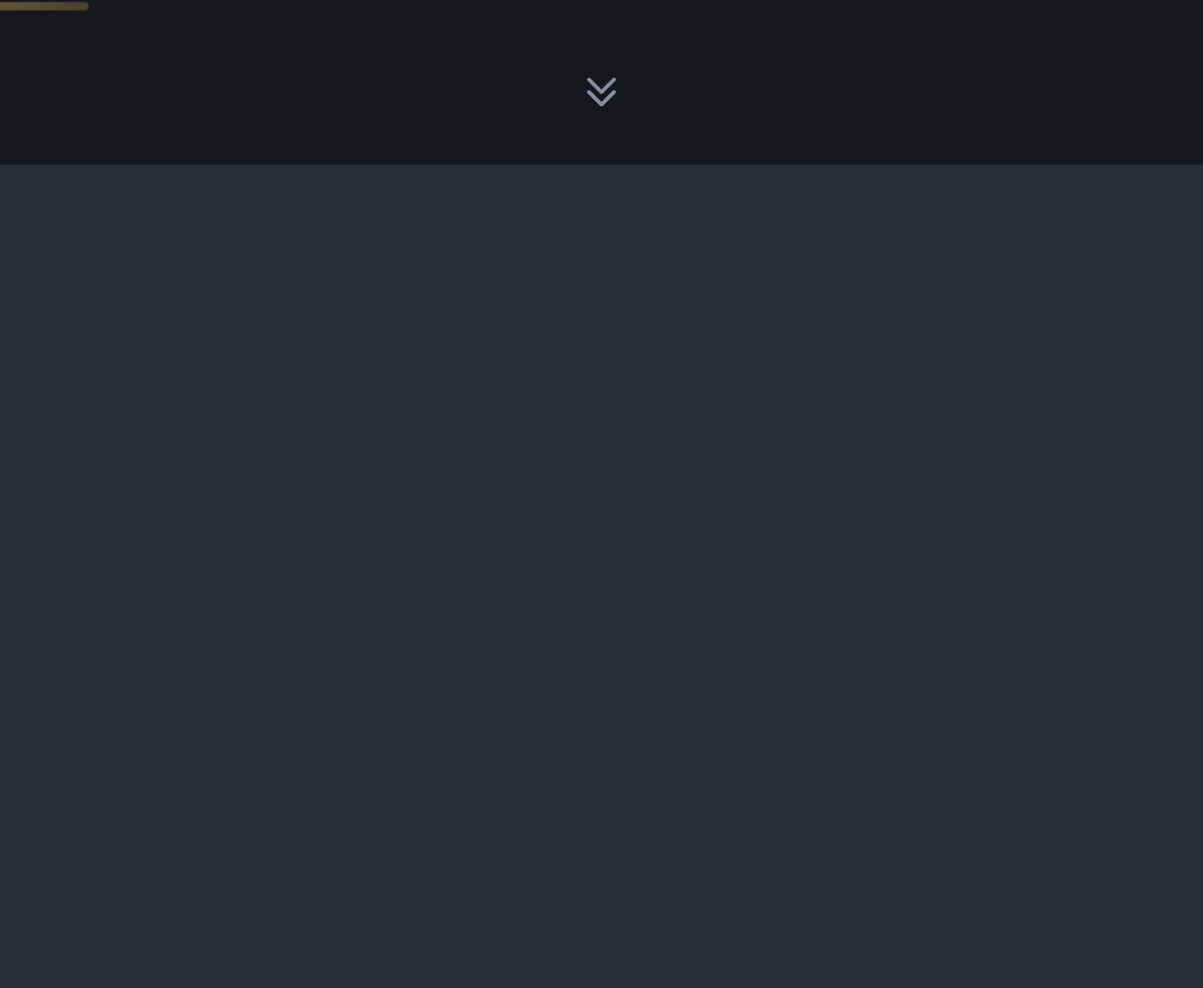
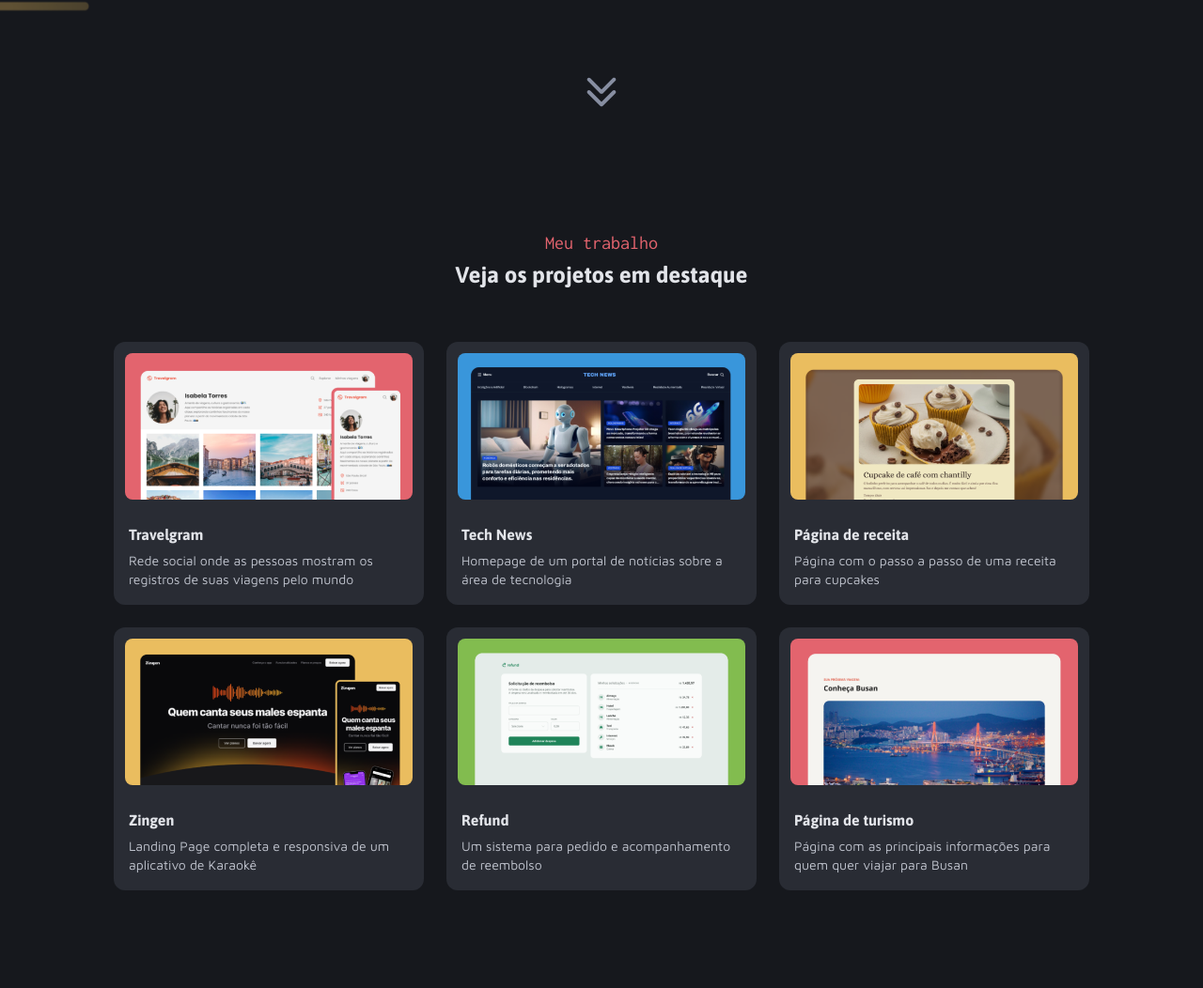
Before and after one commit to victorozoterio/portfolio, a plain HTML site: page index.html in a window 1280 px wide. Shown: the part 575-1627 px from the top of the page at 94% size. Before the commit the page ends 800 px from the top, so only its background shows below. Drawn offline with Linux system fonts and the light colour scheme.

Commit message:
feat: implementando a seção projects

```diff
--- a/index.html
+++ b/index.html
@@ -20,7 +20,7 @@
                 <div id="content">
                     <img src="assets/icons/Avatar.svg" alt="Imagem de Victor Ozoterio">
 
-                    <h3>Hello World! Meu nome é <span class="red">Victor Ozoterio</span> e sou um</h3>
+                    <h4>Hello World! Meu nome é <span class="red">Victor Ozoterio</span> e sou um</h4>
                     <h1>Desenvolvedor Fullstack</h1>
                     <p>Transformo necessidades em aplicações reais, evolventes e funcionais. Desenvolvo sistemas através da minha paixão pela tecnologia, contribuindo com soluções inovadoras e eficazes para desafios complexos.</p>
                 </div>
@@ -57,6 +57,57 @@
                 <img src="assets/icons/Double_Arrow.svg" alt="Imagem de fundo da intro">
             </div>
         </section>
+
+        <section id="projects">
+            <h4 class="red">Meu trabalho</h4>
+            <h2>Veja os projetos em destaque</h2>
+
+            <div id="collection">
+                <div>
+                    <figure>
+                        <img src="assets/images/Thumbnail_Project-01.png" alt="Projeto Travelgram">
+                        <h3>Travelgram</h3>
+                        <p>Rede social onde as pessoas mostram os registros de suas viagens pelo mundo</p>
+                    </figure>
+                </div>
+                <div>
+                    <figure>
+                        <img src="assets/images/Thumbnail_Project-02.png" alt="Projeto Tech News">
+                        <h3>Tech News</h3>
+                        <p>Homepage de um portal de notícias sobre a área de tecnologia</p>
+                    </figure>
+                </div>
+                <div>
+                    <figure>
+                        <img src="assets/images/Thumbnail_Project-03.png" alt="Projeto Página de receita">
+                        <h3>Página de receita</h3>
+                        <p>Página com o passo a passo de uma receita para cupcakes</p>
+                    </figure>
+                </div>
+                <div>
+                    <figure>
+                        <img src="assets/images/Thumbnail_Project-04.png" alt="Projeto Zingen">
+                        <h3>Zingen</h3>
+                        <p>Landing Page completa e responsiva de um aplicativo de Karaokê</p>
+                    </figure>
+                </div>
+                <div>
+                    <figure>
+                        <img src="assets/images/Thumbnail_Project-05.png" alt="Projeto Refund">
+                        <h3>Refund</h3>
+                        <p>Um sistema para pedido e acompanhamento de reembolso</p>
+                    </figure>
+                </div>
+                <div>
+                    <figure>
+                        <img src="assets/images/Thumbnail_Project-06.png" alt="Projeto Página de turismo">
+                        <h3>Página de turismo</h3>
+                        <p>Página com as principais informações para quem quer viajar para Busan</p>
+                    </figure>
+                </div>
+            </div>
+        </section>
+
     </main>
 </body>
 </html>
--- a/styles/global.css
+++ b/styles/global.css
@@ -32,7 +32,7 @@
 
 body {
     color: var(--base-gray-600);
-    background-color: var(--base-gray-300);
+    background-color: var(--base-gray-200);
 }
 
 h1, h2, h3 {
--- a/styles/sections.css
+++ b/styles/sections.css
@@ -1,5 +1,6 @@
-h3 {
+h4 {
     font: var(--subtitle);
+    color: var(--base-gray-500);
     margin-bottom: 8px;
 }
 
@@ -42,6 +43,7 @@ h3 {
 
     p {
         font: var(--text-sm);
+        color: var(--base-gray-400);
     }
 
     #tecnologies {
@@ -70,6 +72,7 @@ h3 {
 
         p {
             font: var(--text-md);
+            color: var(--base-gray-500);
             padding-right: 16px;
             margin-left: 6px;
         }
@@ -86,3 +89,53 @@ h3 {
         height: 32px;
     }
 }
+
+#projects {
+    justify-content: center;
+    text-align: center;
+
+    h4 {
+        margin-top: 72px;
+    }
+
+    h2 {
+        font: var(--h2);
+        margin-bottom: 56px;
+    }
+
+    #collection {
+        display: grid;
+        grid-template-columns: repeat(3, 330px);
+        justify-content: center;
+        gap: 24px;
+        margin-bottom: 144px;
+    }
+
+    #collection div {
+        box-sizing: border-box;
+        width: 330px;
+        height: 280px;
+        background-color: var(--base-gray-300);
+        border-radius: 12px;
+    }
+
+    #collection figure img {
+        width: 306px;
+        height: 156px;
+        margin-top: 12px;
+        border-radius: 8px;
+    }
+
+    #collection figure h3 {
+        font: var(--h3);
+        text-align: left;
+        margin: 24px 0px 8px 16px;
+    }
+
+    #collection figure p {
+        font: var(--text-sm);
+        color: var(--base-gray-500);
+        text-align: left;
+        margin: 0px 16px 20px 16px;
+    }
+}
```
